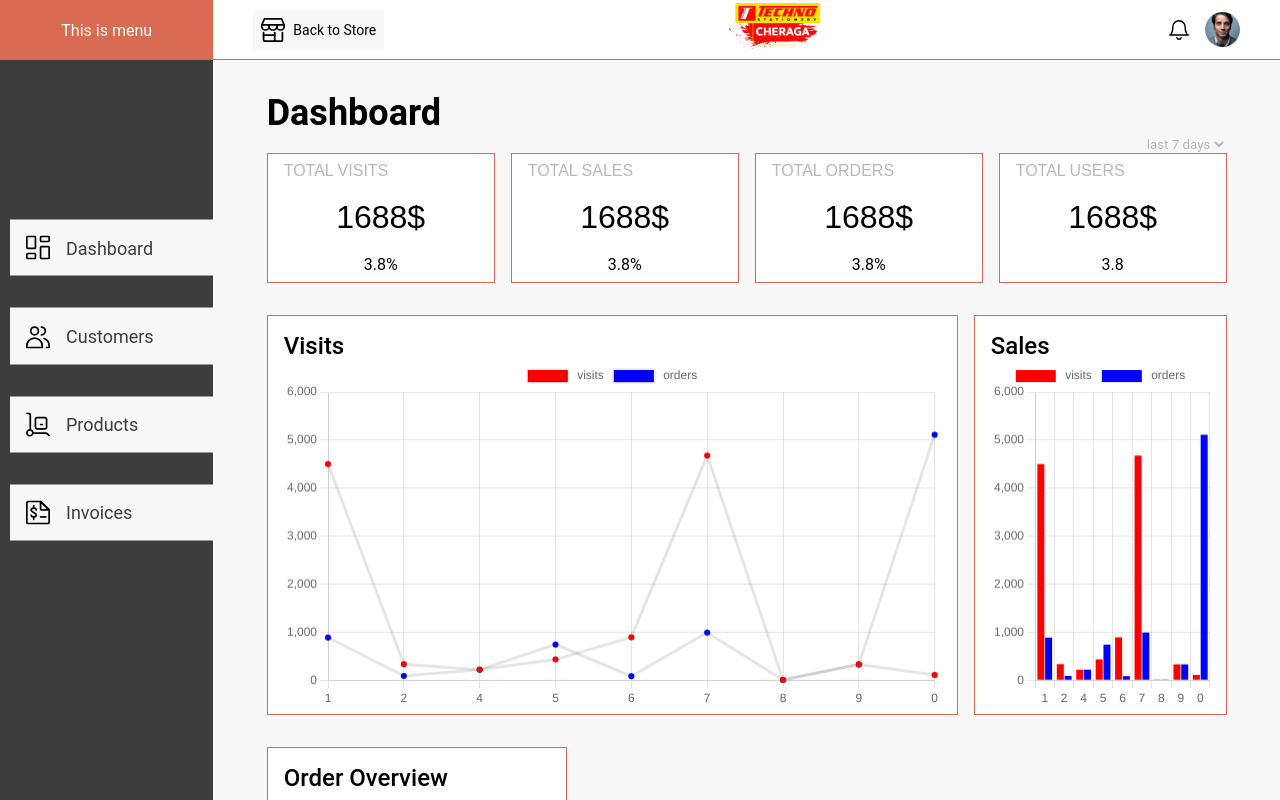
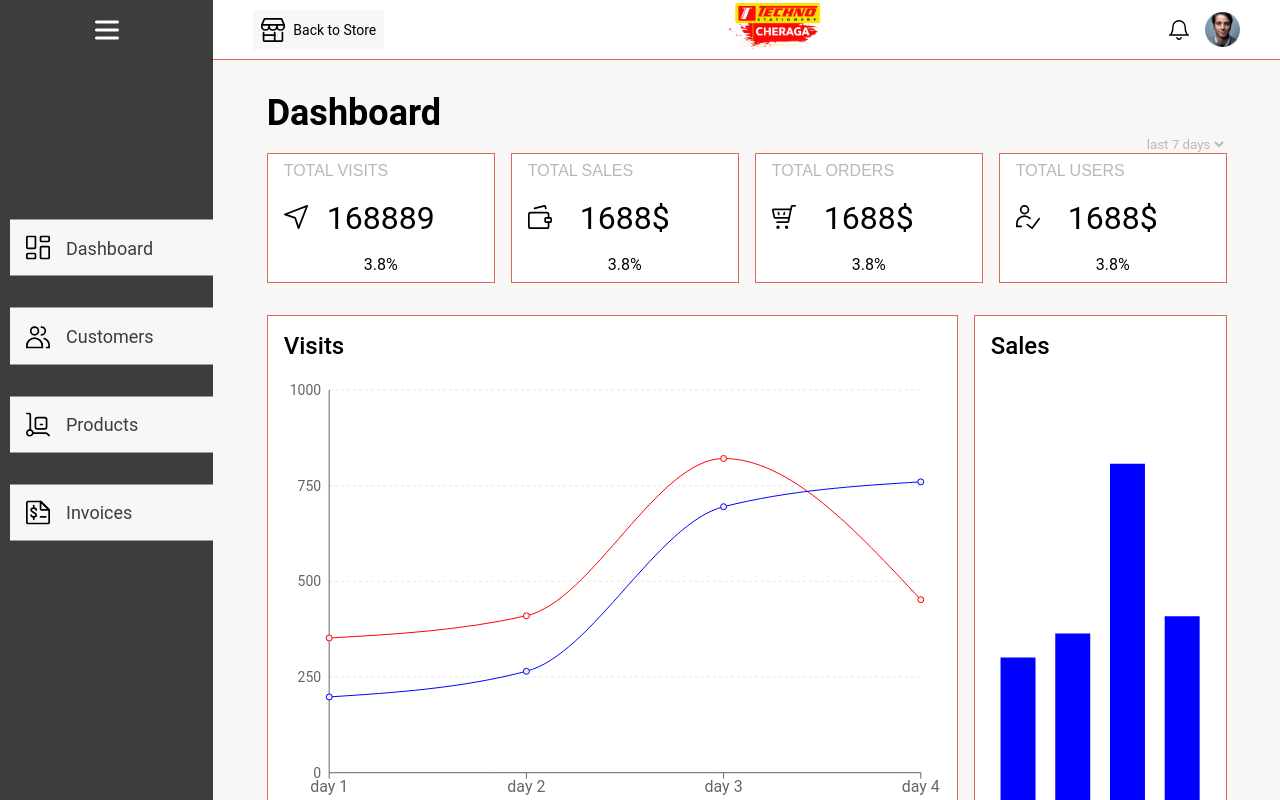
Before and after one commit to Aissa0347/techno-furnture-store-app, a React (Create React App) app in the folder furniture-app/: page /dashboard in a window 1280 px wide. Shown: the top 800 px of the page. Built offline with nearby package versions, Linux system fonts and the light colour scheme.

Commit message:
change main charts to recharts

```diff
--- a/furniture-app/package.json
+++ b/furniture-app/package.json
@@ -4,18 +4,20 @@
   "private": true,
   "dependencies": {
     "7": "^0.0.1",
+    "@emotion/react": "^11.10.0",
+    "@emotion/styled": "^11.10.0",
+    "@mui/material": "^5.10.1",
     "@react-google-maps/api": "^2.12.0",
     "@testing-library/jest-dom": "^5.16.4",
     "@testing-library/react": "^13.2.0",
     "@testing-library/user-event": "^13.5.0",
-    "chartjs": "^0.3.24",
     "node-sass": "^7.0.1",
     "react": "^18.1.0",
-    "react-chartjs-2": "^4.3.1",
     "react-dom": "^18.1.0",
     "react-icons": "^4.3.1",
     "react-router-dom": "^6.3.0",
     "react-scripts": "^5.0.1",
+    "recharts": "^2.1.13",
     "sass": "^1.51.0",
     "swiper": "^8.2.6",
     "uniqid": "^5.4.0",
--- a/furniture-app/src/dashboard/components/icons.jsx
+++ b/furniture-app/src/dashboard/components/icons.jsx
@@ -277,3 +277,184 @@ export const Invoices = (
     </g>
   </svg>
 );
+
+export const visit = (
+  <svg viewBox="0 0 14 14" xmlns="http://www.w3.org/2000/svg">
+    <polygon
+      fill="none"
+      points="8.5 13.5 13.5 0.5 0.5 5.5 6.5 7.5 8.5 13.5"
+      stroke="#000000"
+      strokeLinecap="round"
+      strokeLinejoin="round"
+    />
+  </svg>
+);
+
+export const sale = (
+  <svg viewBox="0 0 14 14" xmlns="http://www.w3.org/2000/svg">
+    <g>
+      <path
+        d="M12,7.5v-2a1,1,0,0,0-1-1H1.5a1,1,0,0,0-1,1v7a1,1,0,0,0,1,1H11a1,1,0,0,0,1-1V10"
+        fill="none"
+        stroke="#000000"
+        strokeLinecap="round"
+        strokeLinejoin="round"
+      />
+      <path
+        d="M3.84,2,9.51.52a.49.49,0,0,1,.61.36L10.4,2"
+        fill="none"
+        stroke="#000000"
+        strokeLinecap="round"
+        strokeLinejoin="round"
+      />
+      <rect
+        height="2.5"
+        width="3.5"
+        fill="none"
+        rx="0.5"
+        stroke="#000000"
+        strokeLinecap="round"
+        strokeLinejoin="round"
+        x="10"
+        y="7.5"
+      />
+    </g>
+  </svg>
+);
+
+export const order = (
+  <svg viewBox="0 0 14 14" xmlns="http://www.w3.org/2000/svg">
+    <g>
+      <line
+        fill="none"
+        stroke="#000000"
+        strokeLinecap="round"
+        strokeLinejoin="round"
+        x1="3.75"
+        x2="4"
+        y1="4.5"
+        y2="5.5"
+      />
+      <line
+        fill="none"
+        stroke="#000000"
+        strokeLinecap="round"
+        strokeLinejoin="round"
+        x1="7.25"
+        x2="7"
+        y1="4.5"
+        y2="5.5"
+      />
+      <path
+        d="M1.82,7.5H10l1-5H1a.5.5,0,0,0-.49.59l.82,4A.49.49,0,0,0,1.82,7.5Z"
+        fill="none"
+        stroke="#000000"
+        strokeLinecap="round"
+        strokeLinejoin="round"
+      />
+      <path
+        d="M11,2.5,11.42.9a.5.5,0,0,1,.49-.4H13.5"
+        fill="none"
+        stroke="#000000"
+        strokeLinecap="round"
+        strokeLinejoin="round"
+      />
+      <path
+        d="M10,7.5,9.58,9.6a.5.5,0,0,1-.49.4H3"
+        fill="none"
+        stroke="#000000"
+        strokeLinecap="round"
+        strokeLinejoin="round"
+      />
+      <circle
+        cx="3.5"
+        cy="13"
+        fill="none"
+        r="0.5"
+        stroke="#000000"
+        strokeLinecap="round"
+        strokeLinejoin="round"
+      />
+      <circle
+        cx="8.5"
+        cy="13"
+        fill="none"
+        r="0.5"
+        stroke="#000000"
+        strokeLinecap="round"
+        strokeLinejoin="round"
+      />
+    </g>
+  </svg>
+);
+
+export const user = (
+  <svg viewBox="0 0 14 14" xmlns="http://www.w3.org/2000/svg">
+    <g>
+      <polyline
+        fill="none"
+        points="13.5 8 9.38 13.5 6.63 11.44"
+        stroke="#000000"
+        strokeLinecap="round"
+        strokeLinejoin="round"
+      />
+      <circle
+        cx="5"
+        cy="2.75"
+        fill="none"
+        r="2.25"
+        stroke="#000000"
+        strokeLinecap="round"
+        strokeLinejoin="round"
+      />
+      <path
+        d="M3,12.5H.5V11A4.5,4.5,0,0,1,8.18,7.82"
+        fill="none"
+        stroke="#000000"
+        strokeLinecap="round"
+        strokeLinejoin="round"
+      />
+    </g>
+  </svg>
+);
+
+export const menu = (
+  <svg
+    strokeWidth="2"
+    viewBox="-0.5 -0.5 15 15"
+    xmlns="http://www.w3.org/2000/svg"
+  >
+    <g>
+      <line
+        fill="none"
+        stroke="#ffffff"
+        strokeLinecap="round"
+        strokeLinejoin="round"
+        x1="13.5"
+        x2="0.5"
+        y1="2"
+        y2="2"
+      />
+      <line
+        fill="none"
+        stroke="#ffffff"
+        strokeLinecap="round"
+        strokeLinejoin="round"
+        x1="13.5"
+        x2="0.5"
+        y1="7"
+        y2="7"
+      />
+      <line
+        fill="none"
+        stroke="#ffffff"
+        strokeLinecap="round"
+        strokeLinejoin="round"
+        x1="13.5"
+        x2="0.5"
+        y1="12"
+        y2="12"
+      />
+    </g>
+  </svg>
+);
--- a/furniture-app/src/dashboard/components/sidebar/sidebar.jsx
+++ b/furniture-app/src/dashboard/components/sidebar/sidebar.jsx
@@ -2,34 +2,38 @@
 import { Link } from "react-router-dom";
 
 // import Icons
-import { Dashboard, Users, Products, Invoices } from "../icons";
+import { Dashboard, Users, Products, Invoices, menu } from "../icons";
 
 function Sidebar() {
   return (
     <aside className="sidebar">
       <div className="menu-icon icon center">
-        <span> This is menu</span>
+        <span className="icon center"> {menu}</span>
       </div>
       <nav className="navLinks">
         <ul>
           <li className="link">
             <Link to={"/main"}>
-              <span className="dash-icon "> {Dashboard}</span> Dashboard
+              <span className="dash-icon "> {Dashboard}</span>{" "}
+              <span className="link-text">Dashboard</span>
             </Link>
           </li>
           <li className="link">
             <Link to={"/customers"}>
-              <span className="dash-icon "> {Users}</span> Customers
+              <span className="dash-icon "> {Users}</span>{" "}
+              <span className="link-text">Customers</span>
             </Link>
           </li>
           <li className="link">
             <Link to={"/products"}>
-              <span className="dash-icon "> {Products}</span> Products
+              <span className="dash-icon "> {Products}</span>{" "}
+              <span className="link-text">Products</span>
             </Link>
           </li>
           <li className="link">
             <Link to={"/invoices"}>
-              <span className="dash-icon "> {Invoices}</span> Invoices
+              <span className="dash-icon "> {Invoices}</span>{" "}
+              <span className="link-text">Invoices</span>
             </Link>
           </li>
         </ul>
--- a/furniture-app/src/dashboard/components/sidebar/sidebar.scss
+++ b/furniture-app/src/dashboard/components/sidebar/sidebar.scss
@@ -1,13 +1,21 @@
 .sidebar {
   position: sticky;
   top: 0%;
+  left: 0%;
   height: 100vh;
   background-color: $primaryColor;
   z-index: 0;
   color: $whiteColor;
   .menu-icon {
     height: 60px;
-    background: $thirdColor;
+    .icon {
+      padding: 0.5rem;
+      cursor: pointer;
+      // background-color: $greyColor;
+      svg {
+        width: 24px;
+      }
+    }
   }
   .navLinks ul {
     display: flex;
@@ -39,3 +47,14 @@
     }
   }
 }
+
+//* ------------------------------ Media Querys ------------------------------ */
+@media only screen and (max-width: 967px) {
+  .sidebar {
+    width: 100px;
+    .link-text {
+      display: none;
+    }
+    // position: absolute;
+  }
+}
--- a/furniture-app/src/dashboard/components/statics/sales.jsx
+++ b/furniture-app/src/dashboard/components/statics/sales.jsx
@@ -1,35 +1,47 @@
-import { Bar as Bubble } from "react-chartjs-2";
+import {
+  ResponsiveContainer,
+  BarChart,
+  Bar,
+  XAxis,
+  YAxis,
+  CartesianGrid,
+  Tooltip,
+} from "recharts";
+
+let data = [
+  { name: "day 1", value: "352", value2: "198" },
+  { name: "day 2", value: "410", value2: "265" },
+  { name: "day 3", value: "821", value2: "695" },
+  { name: "day 4", value: "452", value2: "760" },
+];
 
 function Sales() {
   return (
     <div className="sales-chart">
       <h2>Sales</h2>
       <div className="chart-wrapper">
-        <Bubble
-          data={{
-            labels: [1, 2, 4, 5, 6, 7, 8, 9, 0],
-            datasets: [
-              {
-                id: 1,
-                label: " visits",
-                data: [4500, 334, 222, 433, 895, 4677, 8, 332, 111],
-                backgroundColor: "red",
-              },
-              {
-                id: 2,
-                label: " orders",
-                data: [889, 89, 222, 744, 85, 995, 8, 332, 5111],
-                backgroundColor: "blue",
-              },
-            ],
-          }}
-          width="100%"
-          height="100%"
-          options={{
-            maintainAspectRatio: false,
-            // responsive: true,
-          }}
-        />
+        <ResponsiveContainer width="100%" height="100%">
+          <BarChart
+            data={data}
+            margin={{
+              top: 30,
+              right: 0,
+              bottom: 0,
+            }}
+          >
+            {/* <CartesianGrid strokeDasharray="3 3" opacity={0.5} /> */}
+            {/* <XAxis dataKey="name" /> */}
+            {/* <YAxis fontSize={14} width={45} tickBar={false} /> */}
+            <Tooltip />
+            <Bar
+              type="monotone"
+              dataKey="value"
+              maxBarSize={35}
+              fill="blue"
+              // background={"#f1f1f1"}
+            />
+          </BarChart>
+        </ResponsiveContainer>
       </div>
     </div>
   );
--- a/furniture-app/src/dashboard/components/statics/statics.scss
+++ b/furniture-app/src/dashboard/components/statics/statics.scss
@@ -15,25 +15,24 @@
   }
   .visits-chart {
     flex: 3;
-    height: 400px;
+    height: 500px;
     .chart-wrapper {
       height: 95%;
     }
   }
   .sales-chart {
     flex: 1;
-    height: 400px;
+    height: 500px;
     .chart-wrapper {
       height: 95%;
     }
   }
   .order-chart {
-    height: 350px;
+    height: 400px;
     width: 300px;
     .chart-wrapper {
       margin: 0 auto;
-      height: 90%;
-      width: 250px;
+      height: 95%;
     }
     // flex: 1;
   }
--- a/furniture-app/src/dashboard/components/statics/visits.jsx
+++ b/furniture-app/src/dashboard/components/statics/visits.jsx
@@ -1,33 +1,47 @@
-import { Line } from "react-chartjs-2";
-import { Charts as ChartJs } from "chart.js/auto";
+import {
+  ResponsiveContainer,
+  LineChart,
+  Line,
+  XAxis,
+  YAxis,
+  CartesianGrid,
+  Tooltip,
+} from "recharts";
+
+let data = [
+  { name: "day 1", value: "352", value2: "198" },
+  { name: "day 2", value: "410", value2: "265" },
+  { name: "day 3", value: "821", value2: "695" },
+  { name: "day 4", value: "452", value2: "760" },
+];
 
 function Visits() {
   return (
     <div className="visits-chart">
       <h2>Visits</h2>
       <div className="chart-wrapper">
-        <Line
-          data={{
-            labels: [1, 2, 4, 5, 6, 7, 8, 9, 0],
-            datasets: [
-              {
-                id: 1,
-                label: " visits",
-                data: [4500, 334, 222, 433, 895, 4677, 8, 332, 111],
-                backgroundColor: "red",
-              },
-              {
-                id: 2,
-                label: " orders",
-                data: [889, 89, 222, 744, 85, 995, 8, 332, 5111],
-                backgroundColor: "blue",
-              },
-            ],
-          }}
-          options={{
-            maintainAspectRatio: false,
-          }}
-        />
+        <ResponsiveContainer width="100%" height="100%">
+          <LineChart
+            data={data}
+            margin={{
+              top: 30,
+              right: 20,
+              bottom: 0,
+            }}
+          >
+            <CartesianGrid strokeDasharray="3" vertical={false} opacity={0.5} />
+            <XAxis dataKey="name" />
+            <YAxis fontSize={14} width={45} tickLine={false} />
+            <Tooltip />
+            <Line type="monotone" dataKey="value" stroke="red" fill="#f1f1f1" />
+            <Line
+              type="monotone"
+              dataKey="value2"
+              stroke="blue"
+              fill="#f1f1f1"
+            />
+          </LineChart>
+        </ResponsiveContainer>
       </div>
     </div>
   );
--- a/furniture-app/src/dashboard/pages/main/Main.jsx
+++ b/furniture-app/src/dashboard/pages/main/Main.jsx
@@ -1,5 +1,8 @@
 //* ---------------------------- Import Components --------------------------- */
 import Statics from "../../components/statics/statics";
+
+// Import Icons
+import { visit, sale, order, user } from "../../components/icons";
 
 //* --------------------------- Duration Component --------------------------- */
 
@@ -22,39 +25,51 @@ function Widgets() {
       <DurationSelect />
       <div className="widget-wrapper">
         <div className="widget">
-          <h3>Total Visits</h3>
+          <h3> Total Visits</h3>
           <div className="widget-status">
-            <h4>1688$</h4>
+            <h4>
+              <span className="icon">{visit}</span>{" "}
+              <span className="status-number">168889</span>
+            </h4>
           </div>
           <div className="widget-rank">
             <span>3.8%</span>
           </div>
         </div>
         <div className="widget">
-          <h3>Total Sales</h3>
+          <h3> Total Sales</h3>
           <div className="widget-status">
-            <h4>1688$</h4>
+            <h4>
+              <span className="icon">{sale}</span>{" "}
+              <span className="status-number">1688$</span>
+            </h4>
           </div>
           <div className="widget-rank">
             <span>3.8%</span>
           </div>
         </div>
         <div className="widget">
-          <h3>Total Orders</h3>
+          <h3> Total Orders</h3>
           <div className="widget-status">
-            <h4>1688$</h4>
+            <h4>
+              <span className="icon">{order}</span>{" "}
+              <span className="status-number">1688$</span>
+            </h4>
           </div>
           <div className="widget-rank">
             <span>3.8%</span>
           </div>
         </div>
         <div className="widget">
-          <h3>Total Users</h3>
+          <h3> Total Users</h3>
           <div className="widget-status">
-            <h4>1688$</h4>
+            <h4>
+              <span className="icon">{user}</span>{" "}
+              <span className="status-number">1688$</span>
+            </h4>
           </div>
           <div className="widget-rank">
-            <span>3.8</span>
+            <span>3.8%</span>
           </div>
         </div>
       </div>
--- a/furniture-app/src/dashboard/pages/main/main.scss
+++ b/furniture-app/src/dashboard/pages/main/main.scss
@@ -13,13 +13,49 @@
     padding: 0.5rem 1rem;
     background-color: $whiteColor;
     border: $borderThirdColor;
+    .icon {
+      position: absolute;
+      left: 0%;
+      top: 50%;
+      transform: translateY(-50%);
+      svg {
+        height: 24px;
+      }
+    }
   }
+
   h4 {
+    position: relative;
+    width: 100%;
     font-size: 32px;
     font-weight: normal;
     text-align: center;
+    vertical-align: middle;
   }
   .widget-rank {
     text-align: center;
   }
 }
+
+//* ------------------------------ Media Querys ------------------------------ */
+
+@media only screen and (max-width: 1240px) {
+  .widgets {
+    h4 {
+      font-size: 24px;
+    }
+    .widget .icon svg {
+      height: 18px;
+    }
+  }
+}
+@media only screen and (max-width: 976px) {
+  .widgets {
+    h3 {
+      font-size: 14px !important;
+    }
+    .widget .icon svg {
+      height: 18px;
+    }
+  }
+}
--- a/furniture-app/src/styles/index.scss
+++ b/furniture-app/src/styles/index.scss
@@ -6,6 +6,7 @@
 * {
   margin: 0%;
   padding: 0%;
+
   box-sizing: border-box;
   list-style: none;
   text-decoration: none;
```
Also changed, not shown: furniture-app/src/dashboard/components/statics/orders.jsx (+37 -17 lines), 1 other file (tests, documents, lock files or other folders).
